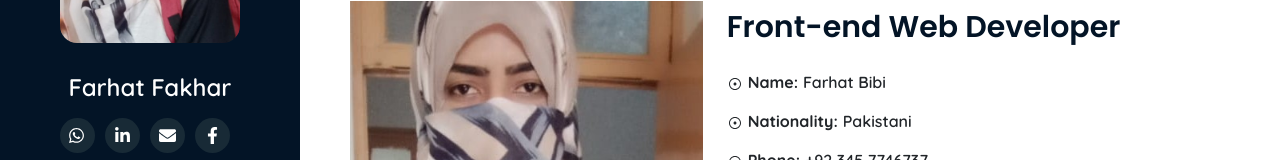
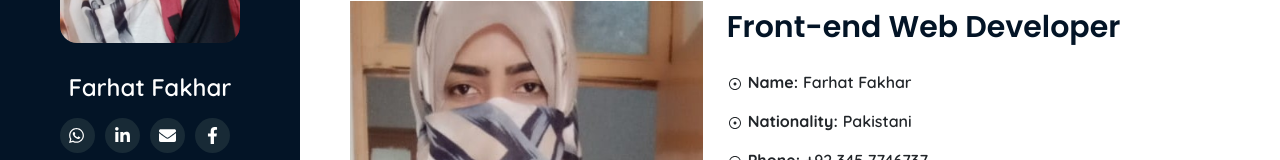
Before and after one commit to farhat-fakhar/Portfolio, a React (Create React App) app: page /about in a window 1280 px wide. Shown: the part 190-350 px from the top of the page. Built offline with nearby package versions, Linux system fonts and the light colour scheme.

Commit message:
Update About.jsx

```diff
--- a/src/Component/About.jsx
+++ b/src/Component/About.jsx
@@ -42,7 +42,7 @@ const About = () => {
                 <strong>
                   <b>Name: </b>
                 </strong>
-                <p>Farhat Bibi</p>
+                <p>Farhat Fakhar</p>
               </li>
               <li>
                 <span className="dot">
```
